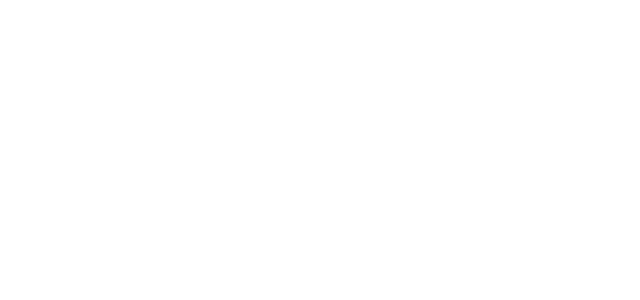
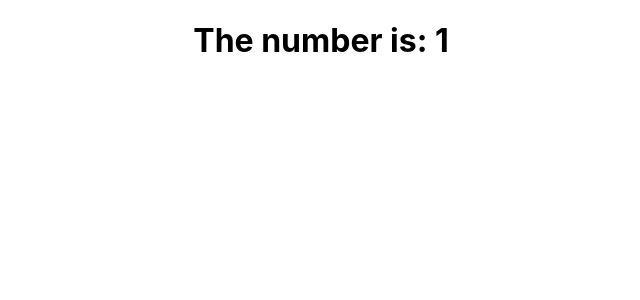
Before and after one commit to PaulDeUlloa/react_routing_practice, a React (Create React App) app: page /1 in a window 1280 px wide. Before the commit this address had no page. Shown: the top 300 px of the page, without its empty margins (319-959 px from the left). Built offline with nearby package versions, Linux system fonts and the light colour scheme.

Commit message:
useParem integrated in Home and Number file

```diff
--- a/src/App.js
+++ b/src/App.js
@@ -11,7 +11,7 @@
     <div className="App">
       <Routes>
         <Route path="/" element={<Home />} />
-        <Route path="/number" element={<Number />} />
+        <Route path="/:number" element={<Number />} />
         <Route path="/word" element={<Word />} />
         <Route path="/colored" element={<Colored />} />
       </Routes>
--- a/src/components/Home.jsx
+++ b/src/components/Home.jsx
@@ -1,6 +1,7 @@
 import React from "react";
 
 const Home = () => {
+
     return(
         <div style={{width: "50%", textAlign: "center", margin: "0 auto"}}>
             <h1>Welcome</h1>
--- a/src/components/Number.jsx
+++ b/src/components/Number.jsx
@@ -1,9 +1,13 @@
 import React from "react";
+import { useParams } from "react-router-dom";
 
 const Number = () => {
+
+    const{ number } = useParams();
+
     return(
         <div style={{width: "50%", textAlign: "center", margin: "0 auto"}}>
-            <h1>The number is: 4</h1>
+            <h1>The number is: {number}</h1>
 
         </div>
     );
```
